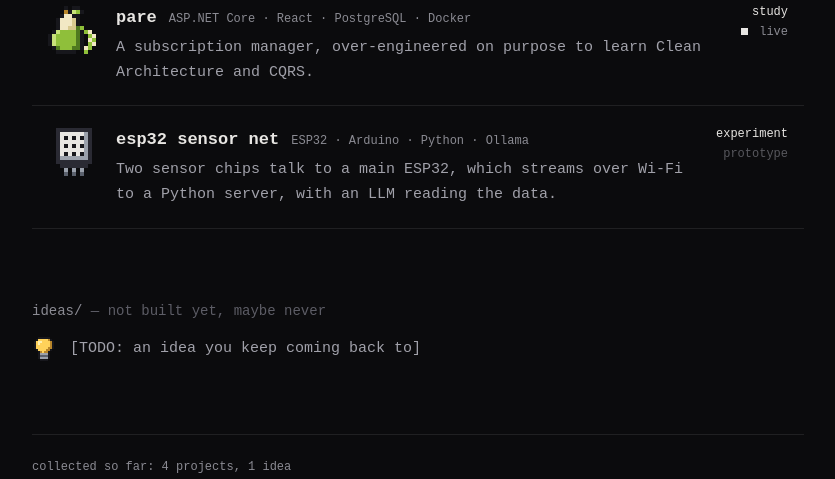
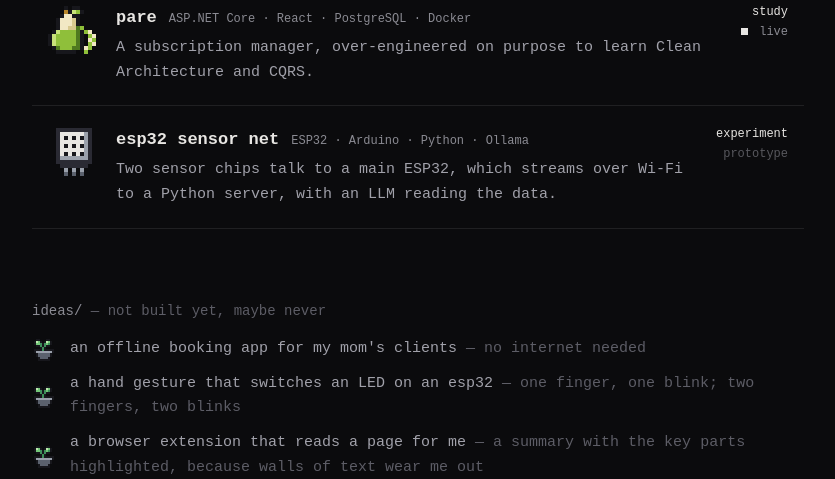
Before and after one commit to shimiio/kasian.dev, an Astro site: page / in a window 1280 px wide. Shown: the part 1148-1627 px from the top of the page, without its empty margins (222-1057 px from the left). Built offline with nearby package versions, Linux system fonts and the light colour scheme; Astro itself is replaced by a stand-in of ours; a web font is replaced by a local one.

Commit message:
Ideas: three real ones, with a sprout in a pot
Co-Authored-By: Claude Opus 5.5 <noreply@anthropic.com>

```diff
--- a/src/components/Footer.astro
+++ b/src/components/Footer.astro
@@ -47,7 +47,7 @@ const links = [
             title="idea"
             class="tile px-corners flex size-12 items-center justify-center [--px:3px]"
           >
-            <Sprite src="/sprites/idea.svg" size={24} dim />
+            <Sprite src="/sprites/idea.png" size={24} dim />
           </a>
         ))
       }
--- a/src/content/ideas.json
+++ b/src/content/ideas.json
@@ -1,6 +1,17 @@
 [
   {
-    "id": "todo-idea",
-    "title": "[TODO: an idea you keep coming back to]"
+    "id": "booking-app",
+    "title": "an offline booking app for my mom's clients",
+    "note": "no internet needed"
+  },
+  {
+    "id": "gesture-led",
+    "title": "a hand gesture that switches an LED on an esp32",
+    "note": "one finger, one blink; two fingers, two blinks"
+  },
+  {
+    "id": "page-reader",
+    "title": "a browser extension that reads a page for me",
+    "note": "a summary with the key parts highlighted, because walls of text wear me out"
   }
 ]
--- a/src/pages/index.astro
+++ b/src/pages/index.astro
@@ -80,10 +80,10 @@ const filters = [
           <ul class="flex flex-col gap-2.5 text-muted">
             {ideas.map((idea) => (
               <li data-boot-item class="flex items-center gap-3.5">
-                <Sprite src="/sprites/idea.svg" size={24} />
+                <Sprite src="/sprites/idea.png" size={24} />
                 <span>
                   {idea.data.title}
-                  {idea.data.note && <span class="note note-inline"> {idea.data.note}</span>}
+                  {idea.data.note && <>{" "}<span class="note note-inline">{idea.data.note}</span></>}
                 </span>
               </li>
             ))}
```
Also changed, not shown: art/drafts/idea-pot.png (added), art/drafts/idea-yours.png (added), public/sprites/idea.png (added), public/sprites/idea.svg (deleted), 2 other files.
